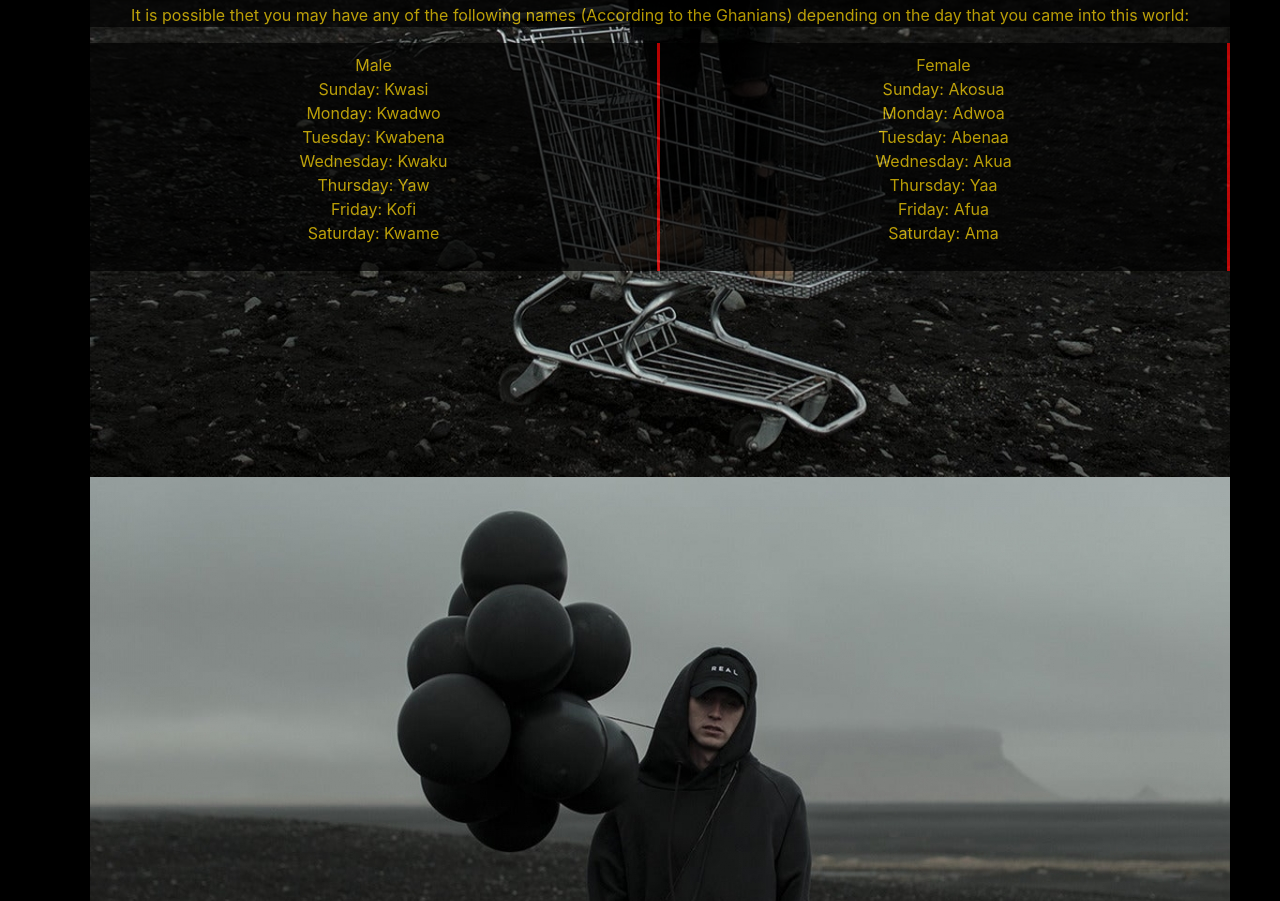
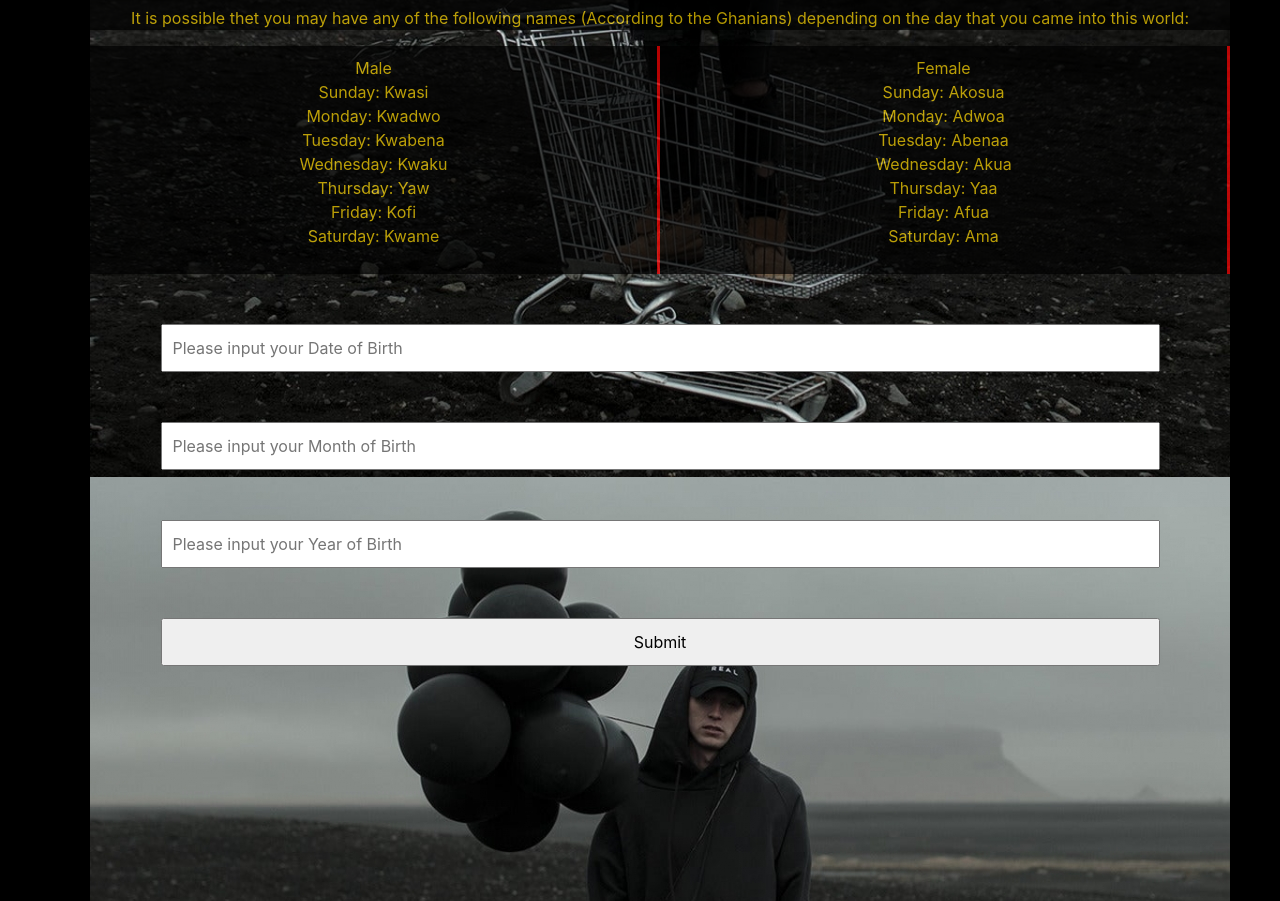
Before and after one commit to githiomi/Week-2-IP, a plain HTML site: page index.html in a window 1280 px wide. Shown: the part 613-1514 px from the top of the page. Drawn offline with Linux system fonts and the light colour scheme.

Commit message:
form inputted

```diff
--- a/css/index.css
+++ b/css/index.css
@@ -19,7 +19,7 @@ body{
 .col-md-12 h1{
 	padding: 10px;
 	text-align: center;
-	border-bottom: 2px solid gold;
+	border-bottom: 5px solid gold;
 	border-radius: 70%;
 }
 
@@ -43,3 +43,16 @@ body{
 	color: gold;
 	text-align: center;
 }
+
+form{
+	height: 500px;
+	color: white;
+	text-align: center;
+	background-position: center;
+}
+
+input{
+	width: 90%;
+	margin-top: 50px;
+	padding: 10px;
+}
--- a/index.html
+++ b/index.html
@@ -12,7 +12,7 @@
 			<div class="col-md-12">
 				<div class="jumbotron">
 					<!--img src="img/flag.jpg" height="350px;" width="90%">-->
-					<h1>WHAT IS AKAN NAME?</h1>
+					<h1>WHAT IS YOUR AKAN NAME?</h1>
 					<p>Akan names are derived from Ghanian culture. Frequently in Ghana, children are given their first name as a 'day name' which corresponds to the day in the week they were born. Here are Ghanian day names.</p>
 				</div>
 			</div>
@@ -50,6 +50,19 @@
 			</div>
 		</div>
 
+		<div class="input">
+			<form onsubmit="return false">
+
+ 		 			<input placeholder="Please input your Date of Birth" type="text" id="date"><br>
+
+  		     	    <input placeholder="Please input your Month of Birth" type="text" id="month"><br>
+
+  		     	    <input placeholder="Please input your Year of Birth" type="text" id="year"><br>
+
+					<input type="submit" onclick="calcBMI()">
+			</form>
+					<p id="result-bmi"></p>
+		</div>
 	</div>
 </body>
 </html>
```
